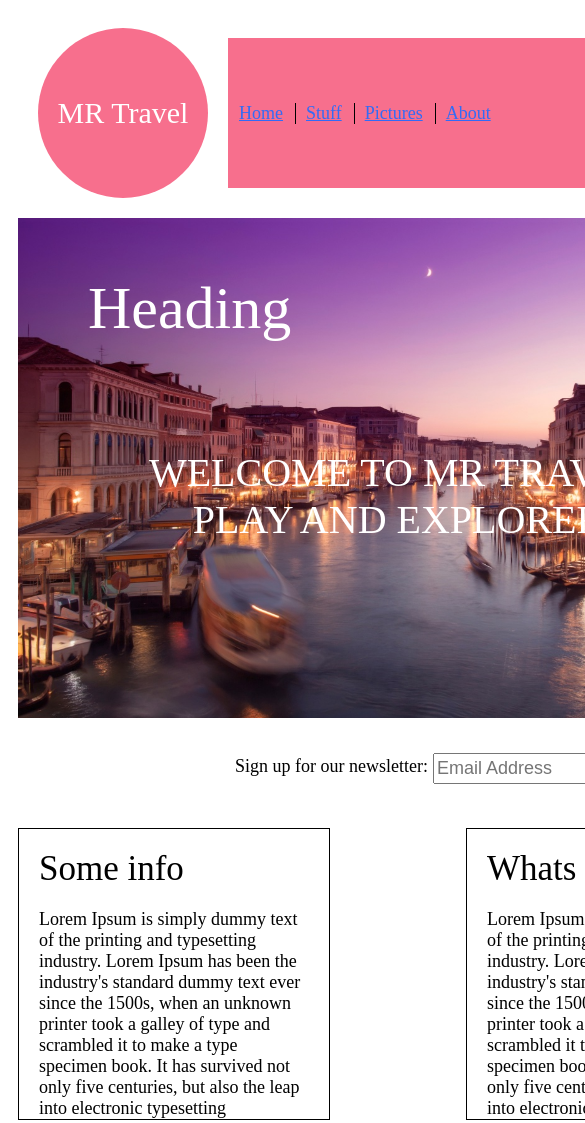
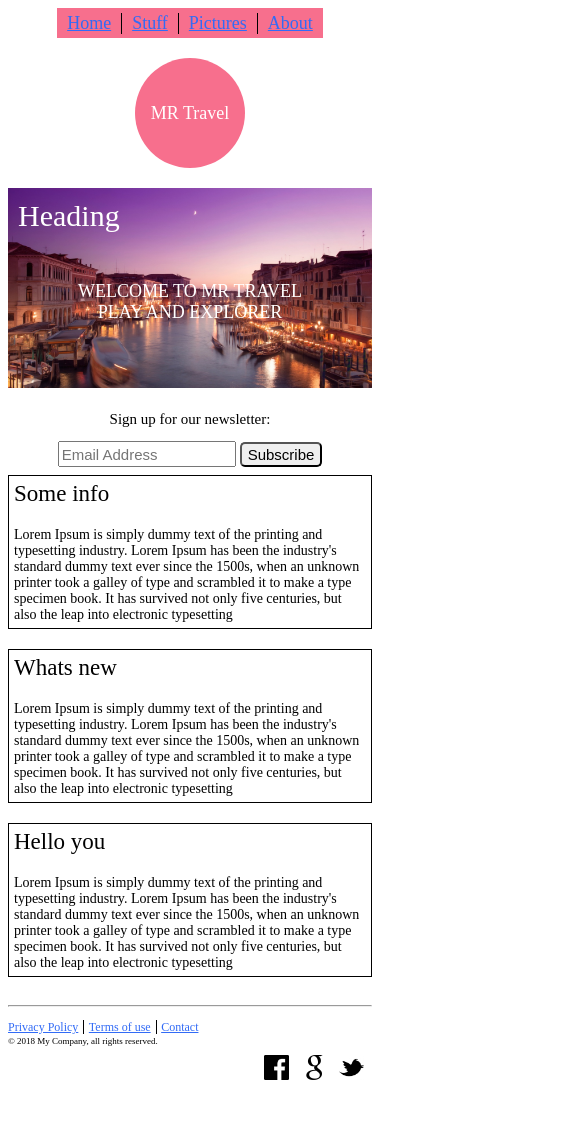
Before and after one commit to Darsha1509/instinctools_layout, a website: page index.html in a window 390 px wide. Shown: the top 1123 px of the page, 585 px wide, since content can reach past the window. After the commit the page ends 1085 px from the top, so only its background shows below. Drawn offline with Linux system fonts and the light colour scheme.

Commit message:
changes in index.html and main.css

```diff
--- a/index.html
+++ b/index.html
@@ -2,6 +2,7 @@
 <html>
 <head>
     <title>Layout</title>
+    <meta name="viewport" content="width=device-width, initial-scale=1.0">
     <link rel="stylesheet" type="text/css" href="./main.css">
 </head>
 <body>
@@ -17,19 +18,19 @@
                     <div class="menu-items">
                         <div class="menu-item">
                             <div class="item-img home"></div>
-                            <span class="item-style">Home</span>
+                            <a href="#" class="item-style">Home</a>
                         </div>
                         <div class="menu-item">
                             <div class="item-img stuff"></div>
-                            <span class="item-style border-left">Stuff</span>
+                            <a href="#" class="item-style border-left">Stuff</a>
                         </div>
                         <div class="menu-item">
                             <div class="item-img picture"></div>
-                            <span class="item-style border-left">Pictures</span>
+                            <a href="#" class="item-style border-left">Pictures</a>
                         </div>
                         <div class="menu-item">
                             <div class="item-img about"></div>
-                            <span class="item-style border-left">About</span>
+                            <a href="#" class="item-style border-left">About</a>
                         </div>
                     </div>
                 </div>
@@ -78,9 +79,15 @@
                 <div class="rights">&#169; 2018 My Company, all rights reserved.</div>
             </div>
             <div class="footer-social">
-                <img class="icon-style" src="./images/facebook.jpg">
-                <img class="icon-style" src="./images/google.jpg">
-                <img class="icon-style" src="./images/twitter.jpg">
+                <a href="#">
+                    <img class="icon-style" src="./images/facebook.jpg">
+                </a>
+                <a href="#">
+                    <img class="icon-style" src="./images/google.jpg">
+                </a>
+                <a href="#">
+                    <img class="icon-style" src="./images/twitter.jpg">
+                </a>
             </div>
         </div>
     </div>
--- a/main.css
+++ b/main.css
@@ -1,9 +1,10 @@
 .container {
     margin-left: 20px;
     margin-right: 10px;
+    min-width: 320px;
 }
 
-@media only screen and (max-width: 1000px) {
+@media only screen and (max-width: 1440px) {
     .container {
         margin-left: 10px;
     }
@@ -11,14 +12,7 @@
 
 @media only screen and (max-width: 768px) {
     .container {
-        width: 760px;
-    }
-}
-
-@media only screen and (max-width: 320px) {
-    .container {
         margin-left: 0;
-        width: 295px;
     }
 }
 
@@ -27,7 +21,7 @@
     display: flex;
 }
 
-@media only screen and (max-width: 1000px) {
+@media only screen and (max-width: 1440px) {
     .content-container {
         flex-direction: column;
     }
@@ -37,7 +31,7 @@
     width: 190px;
 }
 
-@media only screen and (max-width: 1000px) {
+@media only screen and (max-width: 1440px) {
     .content-menu-container {
         width: 100%;
         display: flex;
@@ -46,7 +40,7 @@
     }
 }
 
-@media only screen and (max-width: 320px) {
+@media only screen and (max-width: 768px) {
     .content-menu-container {
         flex-direction: column-reverse;
     }
@@ -71,7 +65,7 @@
     align-items: center;
 }
 
-@media only screen and (max-width: 1000px) {
+@media only screen and (max-width: 1440px) {
     .logo {
         font-size: 30px;
         height: 170px;
@@ -79,7 +73,7 @@
     }
 }
 
-@media only screen and (max-width: 320px) {
+@media only screen and (max-width: 768px) {
     .logo {
         font-size: 18px;
         height: 110px;
@@ -93,14 +87,14 @@
     padding-top: 50px;
 }
 
-@media only screen and (max-width: 1000px) {
+@media only screen and (max-width: 1440px) {
     .menu-container {
         height: 100px;
         flex-grow: 1;
     }
 }
 
-@media only screen and (max-width: 320px) {
+@media only screen and (max-width: 768px) {
     .menu-container {
         padding-top: 10px;
         height: 20px;
@@ -114,7 +108,7 @@
     justify-content: flex-start;
 }
 
-@media only screen and (max-width: 1000px) {
+@media only screen and (max-width: 1440px) {
     .menu-items {
         flex-direction: row;
         justify-content: space-between;
@@ -122,13 +116,13 @@
     }
 }
 
-@media only screen and (max-width: 768px) {
+@media only screen and (max-width: 1024px) {
     .menu-items {
         justify-content: flex-start;
     }
 }
 
-@media only screen and (max-width: 320px) {
+@media only screen and (max-width: 768px) {
     .menu-items {
         justify-content: center;
     }
@@ -142,13 +136,13 @@
 
 }
 
-@media only screen and (max-width: 1000px) {
+@media only screen and (max-width: 1440px) {
     .menu-item {
         margin: 0 1px 0 1px;
     }
 }
 
-@media only screen and (max-width: 320px) {
+@media only screen and (max-width: 768px) {
     .menu-item {
         margin: 0;
         height: 10px;
@@ -162,13 +156,13 @@
     background-position: center;
 }
 
-@media only screen and (max-width: 1000px) {
+@media only screen and (max-width: 1440px) {
     .item-img {
         background-size: cover;
     }
 }
 
-@media only screen and (max-width: 768px) {
+@media only screen and (max-width: 1024px) {
     .item-img {
         display: none;
     }
@@ -194,15 +188,16 @@
     margin-left: 10px;
     font-size: 20px;
     color: white;
+    text-decoration: none;
 }
 
-@media only screen and (max-width: 1000px) {
+@media only screen and (max-width: 1440px) {
     .item-style {
         font-size: 25px;
     }
 }
 
-@media only screen and (max-width: 768px) {
+@media only screen and (max-width: 1024px) {
     .item-style {
         color: #326bf6;
         text-decoration: underline;
@@ -215,9 +210,12 @@
     }
 }
 
+.menu-item:hover {
+    cursor: pointer;
+}
+
 .menu-item:hover .item-style {
     font-weight: bold;
-    cursor: pointer;
 }
 
 .content{
@@ -225,7 +223,7 @@
     margin-left: 50px;
 }
 
-@media only screen and (max-width: 1000px) {
+@media only screen and (max-width: 1440px) {
     .content {
         width: 100%;
         margin-left: 0;
@@ -239,7 +237,7 @@
     background-size: cover;
 }
 
-@media only screen and (max-width: 320px) {
+@media only screen and (max-width: 768px) {
     .header {
         height: 200px;
     }
@@ -251,7 +249,7 @@
     align-items: flex-end;
 }
 
-@media only screen and (max-width: 320px) {
+@media only screen and (max-width: 768px) {
     .heading {
         height: 45px;
     }
@@ -264,13 +262,13 @@
     color: white;
 }
 
-@media only screen and (max-width: 1000px) {
+@media only screen and (max-width: 1440px) {
     .heading-style {
         font-size: 60px;
     }
 }
 
-@media only screen and (max-width: 320px) {
+@media only screen and (max-width: 768px) {
     .heading-style {
         margin-left: 10px;
         font-size: 30px;
@@ -285,7 +283,7 @@
     justify-content: flex-end;
 }
 
-@media only screen and (max-width: 320px) {
+@media only screen and (max-width: 768px) {
     .jumbotron {
         height: 90px;
     }
@@ -297,13 +295,13 @@
     color: white;
 }
 
-@media only screen and (max-width: 1000px) {
+@media only screen and (max-width: 1440px) {
     .jumbotron-style {
         font-size: 40px;
     }
 }
 
-@media only screen and (max-width: 320px) {
+@media only screen and (max-width: 768px) {
     .jumbotron-style {
         font-size: 18px;
     }
@@ -316,29 +314,28 @@
     align-items: center;
 }
 
-@media only screen and (max-width: 320px) {
+@media only screen and (max-width: 768px) {
     .email-block {
         flex-direction: column;
-        justify-content: flex-start;
-        align-items: flex-start;
+        justify-content: center;
+        align-items: center;
         margin-top: 20px;
         height: 67px;
     }
 }
 
-
 .email-in {
     margin-left: 5px;
 }
 
-@media only screen and (max-width: 1000px) {
+@media only screen and (max-width: 1440px) {
     .email-in {
         height: 25px;
         font-size: 18px;
     }
 }
 
-@media only screen and (max-width: 320px) {
+@media only screen and (max-width: 768px) {
     .email-in {
         margin: 0 0 5px 0;
         font-size: 15px;
@@ -359,7 +356,7 @@
     justify-content: space-between;
 }
 
-@media only screen and (max-width: 768px) {
+@media only screen and (max-width: 1024px) {
     .info-container {
         flex-wrap: wrap;
     }
@@ -373,10 +370,9 @@
     padding: 20px;
 }
 
-@media only screen and (max-width: 768px) {
+@media only screen and (max-width: 1024px) {
     .info-block {
-        width: 270px;
-        height: 250px;
+        width: 285px;
         margin-top: 10px;
         overflow: hidden;
     }
@@ -394,9 +390,9 @@
     }
 }
 
-@media only screen and (max-width: 320px) {
+@media only screen and (max-width: 768px) {
     .info-block {
-        height: 160px;
+        width: 720px;
         padding: 5px;
         margin: 0 0 20px 0;
     }
@@ -406,7 +402,7 @@
     margin-left: 20px;
 }
 
-@media only screen and (max-width: 768px) {
+@media only screen and (max-width: 1024px) {
     .margin-left {
         margin-left: 0;
     }
@@ -417,7 +413,7 @@
     margin-bottom: 20px;
 }
 
-@media only screen and (max-width: 1000px) {
+@media only screen and (max-width: 1440px) {
     .info-title {
         font-size: 35px;
     }
@@ -427,7 +423,7 @@
     }
 }
 
-@media only screen and (max-width: 320px) {
+@media only screen and (max-width: 768px) {
     .info-title {
         font-size: 23px;
     }
@@ -443,7 +439,7 @@
     font-size: 18px;
 }
 
-@media only screen and (max-width: 768px) {
+@media only screen and (max-width: 1024px) {
     .footer {
         flex-wrap: wrap;
         position: relative;
@@ -459,13 +455,13 @@
     font-size: 18px;
 }
 
-@media only screen and (max-width: 1000px) {
+@media only screen and (max-width: 1440px) {
     .link-style {
         font-size: 20px;
     }
 }
 
-@media only screen and (max-width: 320px) {
+@media only screen and (max-width: 768px) {
     .link-style {
         font-size: 12px;
     }
@@ -480,24 +476,28 @@
     font-size: 13px;
 }
 
-@media only screen and (max-width: 1000px) {
+@media only screen and (max-width: 1440px) {
     .rights {
         font-size: 15px;
     }
 }
 
-@media only screen and (max-width: 320px) {
+@media only screen and (max-width: 768px) {
     .rights {
         font-size: 9px;
     }
 }
 
-@media only screen and (max-width: 320px) {
+@media only screen and (max-width: 768px) {
     .footer-social {
         position: absolute;
         right: 0;
         top: 40px;
     }
+}
+
+.footer-social a {
+    text-decoration: none;
 }
 
 .icon-style {
@@ -506,14 +506,14 @@
     margin-right: 20px;
 }
 
-@media only screen and (max-width: 1000px) {
+@media only screen and (max-width: 1440px) {
     .icon-style {
         width: 45px;
         height: 45px;
     }
 }
 
-@media only screen and (max-width: 320px) {
+@media only screen and (max-width: 768px) {
     .icon-style {
         width: 25px;
         height: 25px;
```
